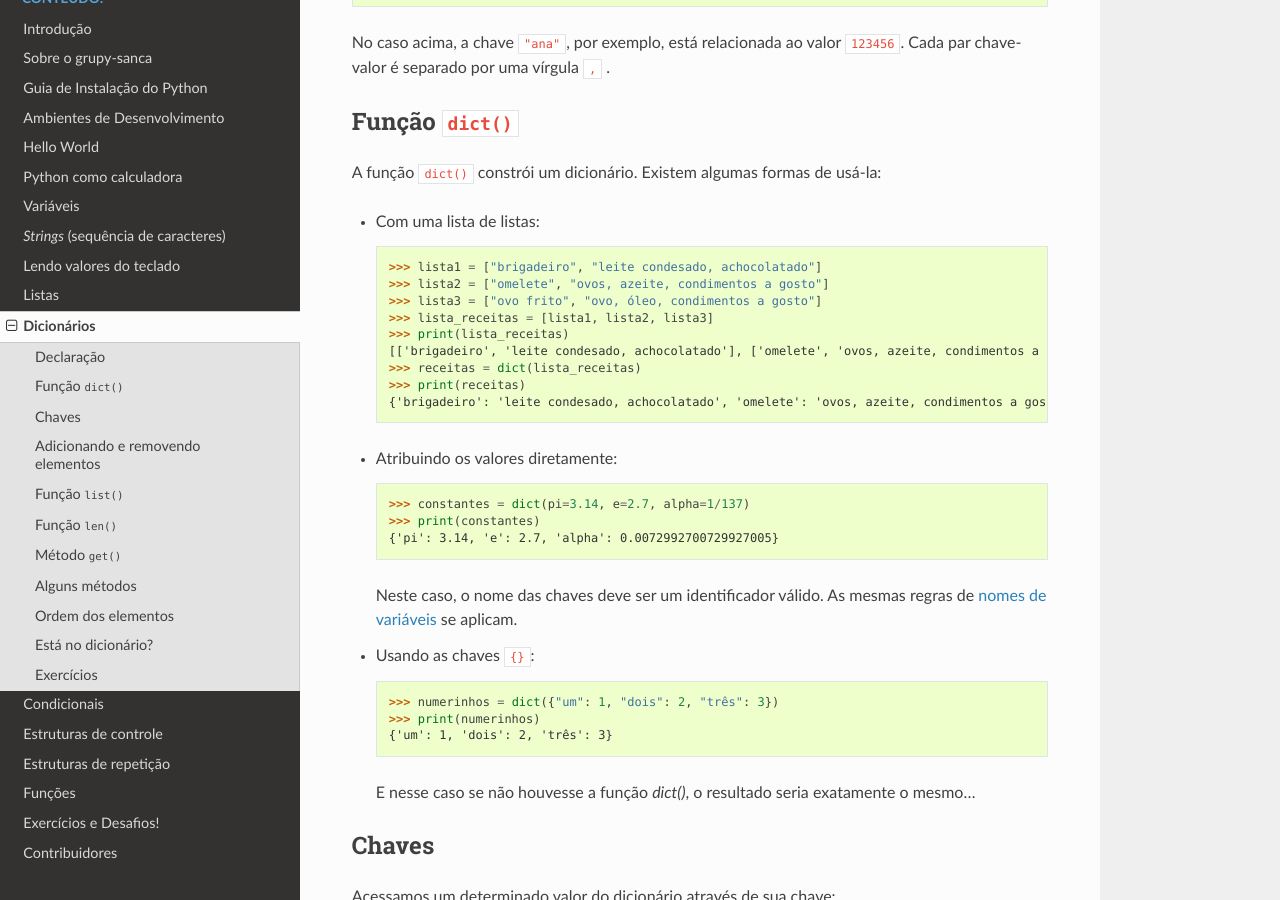
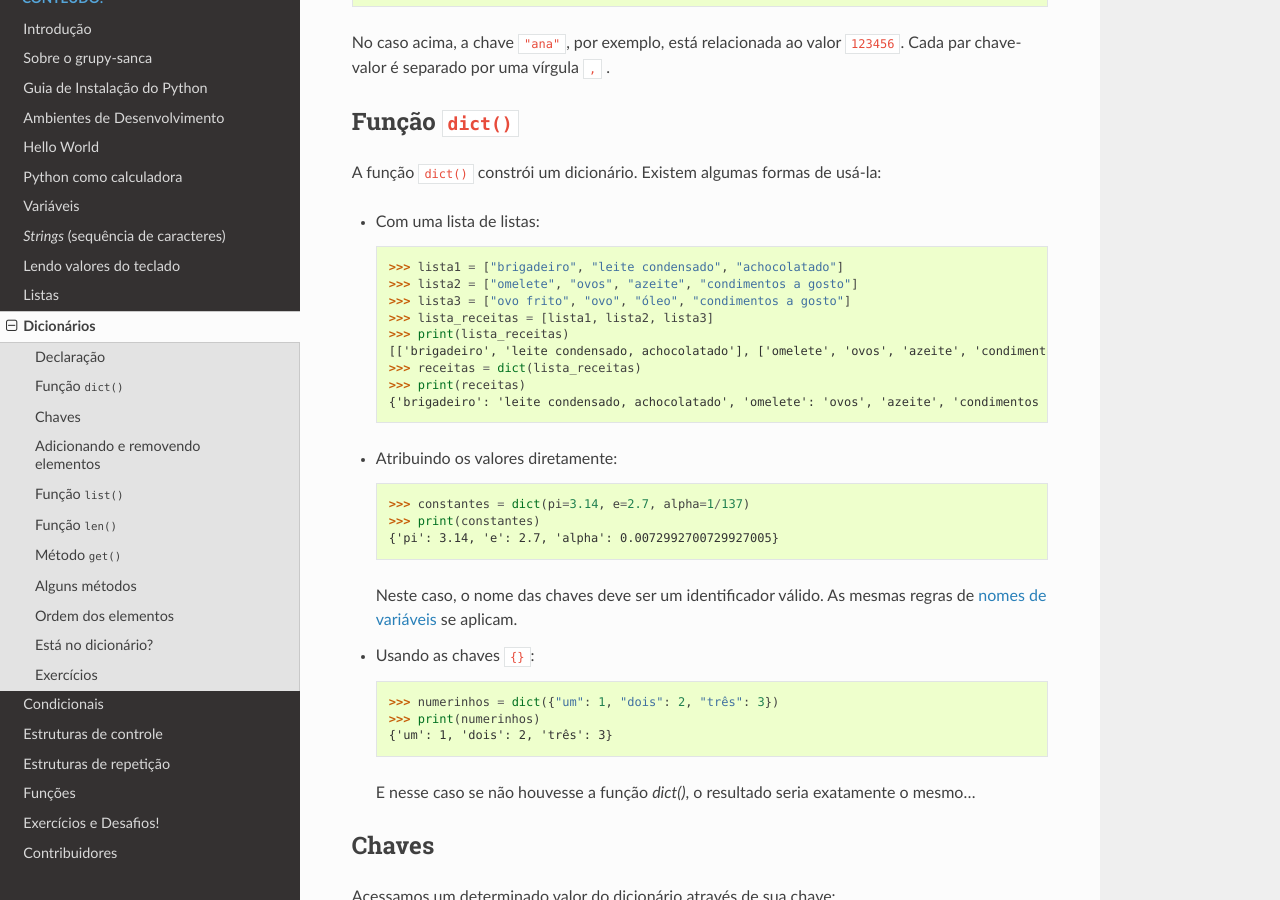
Before and after one commit to grupy-sanca/curso-python, a Sphinx documentation site: the page built from source/dicionarios.rst, in a window 1280 px wide and 900 px high, scrolled down 651 px. Built offline with Sphinx 7.4.7 and the Read the Docs theme 2.0.0, drawn with Linux system fonts in a browser that asks for light colours.

Commit message:
typos nas strings das listas lista1, lista2 e lista3

```diff
--- a/source/dicionarios.rst
+++ b/source/dicionarios.rst
@@ -33,15 +33,15 @@ A função ``dict()`` constrói um dicionário. Existem algumas formas de usá-l
 
   .. doctest::
 
-     >>> lista1 = ["brigadeiro", "leite condesado, achocolatado"]
-     >>> lista2 = ["omelete", "ovos, azeite, condimentos a gosto"]
-     >>> lista3 = ["ovo frito", "ovo, óleo, condimentos a gosto"]
+     >>> lista1 = ["brigadeiro", "leite condensado", "achocolatado"]
+     >>> lista2 = ["omelete", "ovos", "azeite", "condimentos a gosto"]
+     >>> lista3 = ["ovo frito", "ovo", "óleo", "condimentos a gosto"]
      >>> lista_receitas = [lista1, lista2, lista3]
      >>> print(lista_receitas)
-     [['brigadeiro', 'leite condesado, achocolatado'], ['omelete', 'ovos, azeite, condimentos a gosto'], ['ovo frito', 'ovo, óleo, condimentos a gosto']]
+     [['brigadeiro', 'leite condensado, achocolatado'], ['omelete', 'ovos', 'azeite', 'condimentos a gosto'], ['ovo frito', 'ovo', 'óleo', 'condimentos a gosto']]
      >>> receitas = dict(lista_receitas)
      >>> print(receitas)
-     {'brigadeiro': 'leite condesado, achocolatado', 'omelete': 'ovos, azeite, condimentos a gosto', 'ovo frito': 'ovo, óleo, condimentos a gosto'}
+     {'brigadeiro': 'leite condensado, achocolatado', 'omelete': 'ovos', 'azeite', 'condimentos a gosto', 'ovo frito': 'ovo', 'óleo', 'condimentos a gosto'}
 
 
 - Atribuindo os valores diretamente:
```
